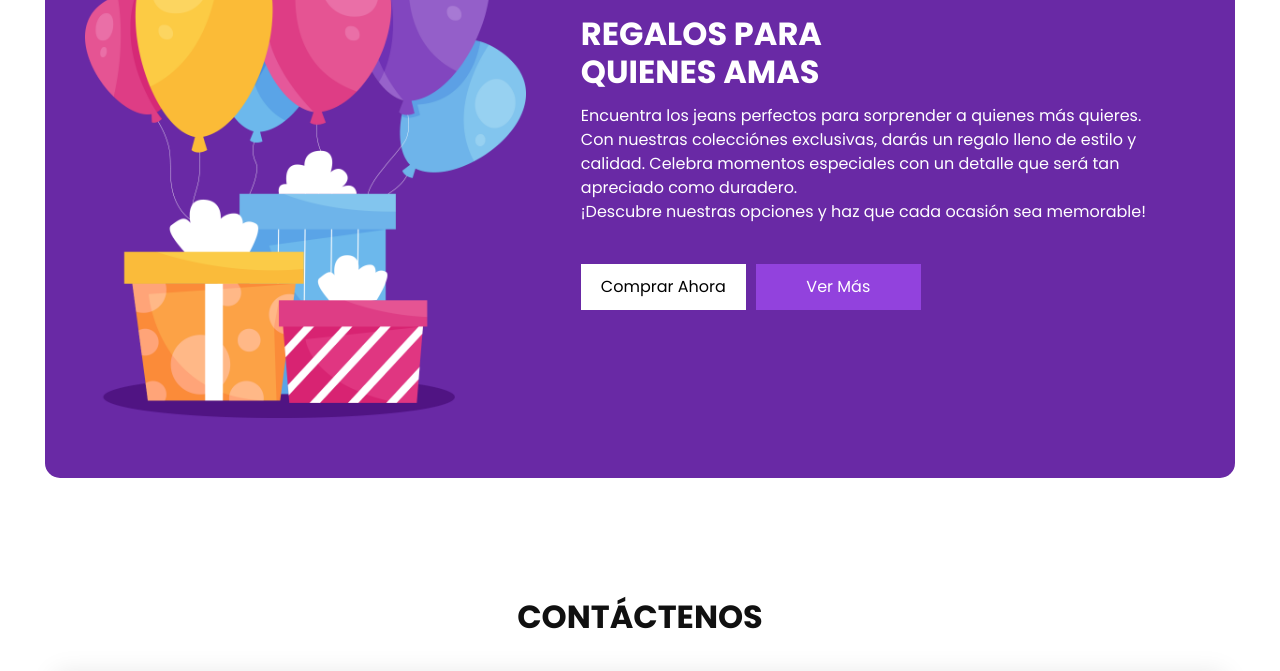
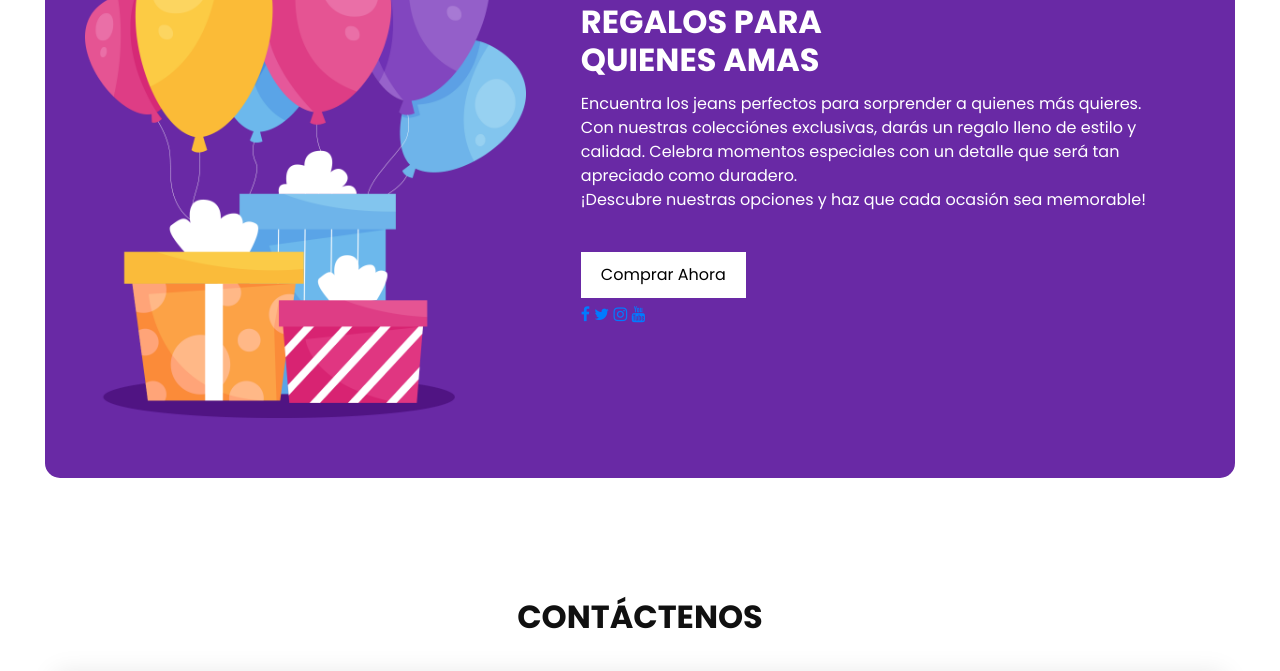
Before and after one commit to Haqui82/MariaE_MVP, a website: page Front-End/html/index.html in a window 1280 px wide. Shown: the part 3381-4052 px from the top of the page. Drawn offline with nearby package versions, Linux system fonts and the light colour scheme.

Commit message:
Initialized social media linking - inst n youtube are missing

```diff
--- a/Front-End/html/index.html
+++ b/Front-End/html/index.html
@@ -453,13 +453,13 @@
               </div>
               <div class="social_container">
       <div class="social_box">
-        <a href="">
+        <a href="https://web.facebook.com/people/Jeans-Maria-e/61560507869528/?sk=followers">
           <i class="fa fa-facebook" aria-hidden="true"></i>
         </a>
         <a href="">
           <i class="fa fa-twitter" aria-hidden="true"></i>
         </a>
-        <a href="">
+        <a href="https://www.instagram.com/jeansmaria_e/">
           <i class="fa fa-instagram" aria-hidden="true"></i>
         </a>
         <a href="">
@@ -777,10 +777,23 @@
                 <a href="ingresar.html" class="btn1">
                   Comprar Ahora
                 </a>
-                <a href="#" class="btn2">
-                  Ver Más
-                </a>
               </div>
+                <div class="social_container">
+                    <div class="social_box">
+                      <a href="https://web.facebook.com/people/Jeans-Maria-e/61560507869528/?sk=followers">
+                        <i class="fa fa-facebook" aria-hidden="true"></i>
+                      </a>
+                      <a href="">
+                        <i class="fa fa-twitter" aria-hidden="true"></i>
+                      </a>
+                      <a href="https://www.instagram.com/jeansmaria_e/">
+                        <i class="fa fa-instagram" aria-hidden="true"></i>
+                      </a>
+                      <a href="">
+                        <i class="fa fa-youtube" aria-hidden="true"></i>
+                      </a>
+                    </div>
+    </div>
             </div>
           </div>
         </div>
@@ -923,13 +936,13 @@
   <section class="info_section  layout_padding2-top">
     <div class="social_container">
       <div class="social_box">
-        <a href="">
+        <a href="https://web.facebook.com/people/Jeans-Maria-e/61560507869528/?sk=followers">
           <i class="fa fa-facebook" aria-hidden="true"></i>
         </a>
         <a href="">
           <i class="fa fa-twitter" aria-hidden="true"></i>
         </a>
-        <a href="">
+        <a href="https://www.instagram.com/jeansmaria_e/">
           <i class="fa fa-instagram" aria-hidden="true"></i>
         </a>
         <a href="">
```
